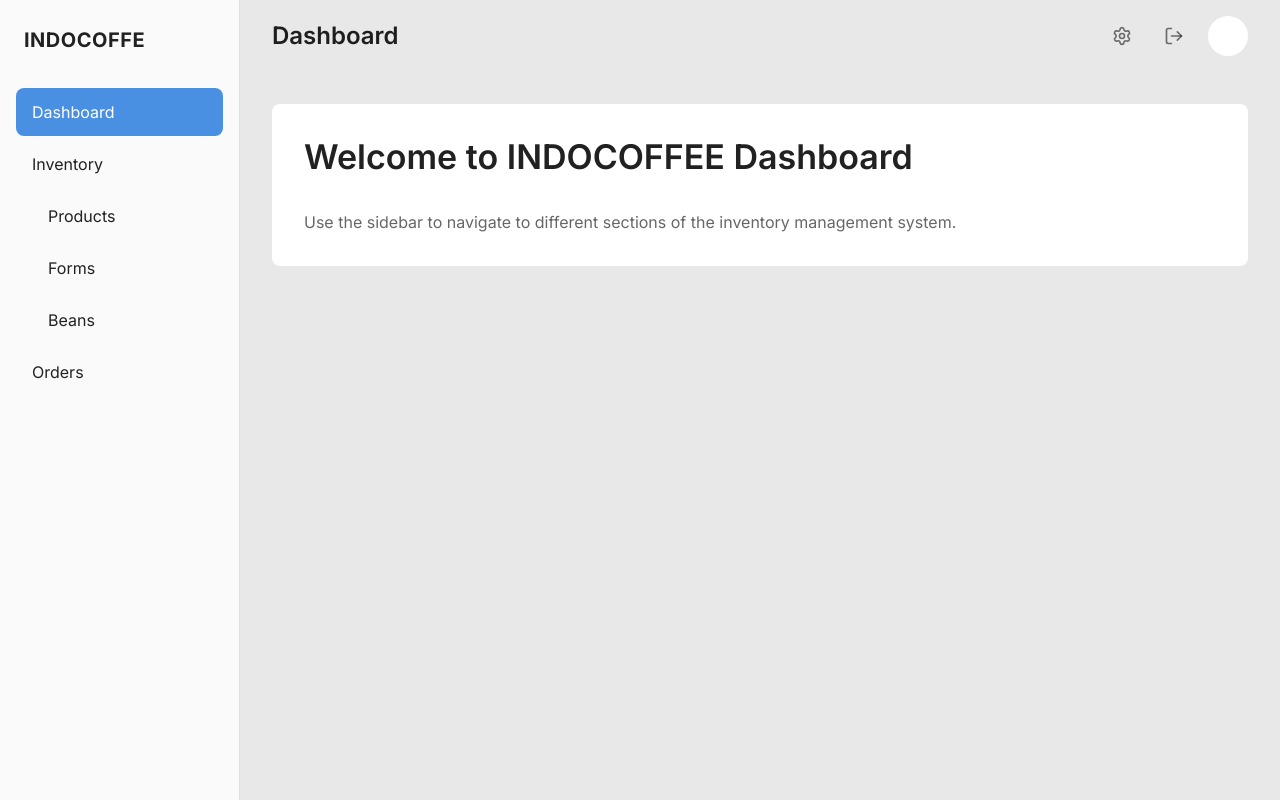
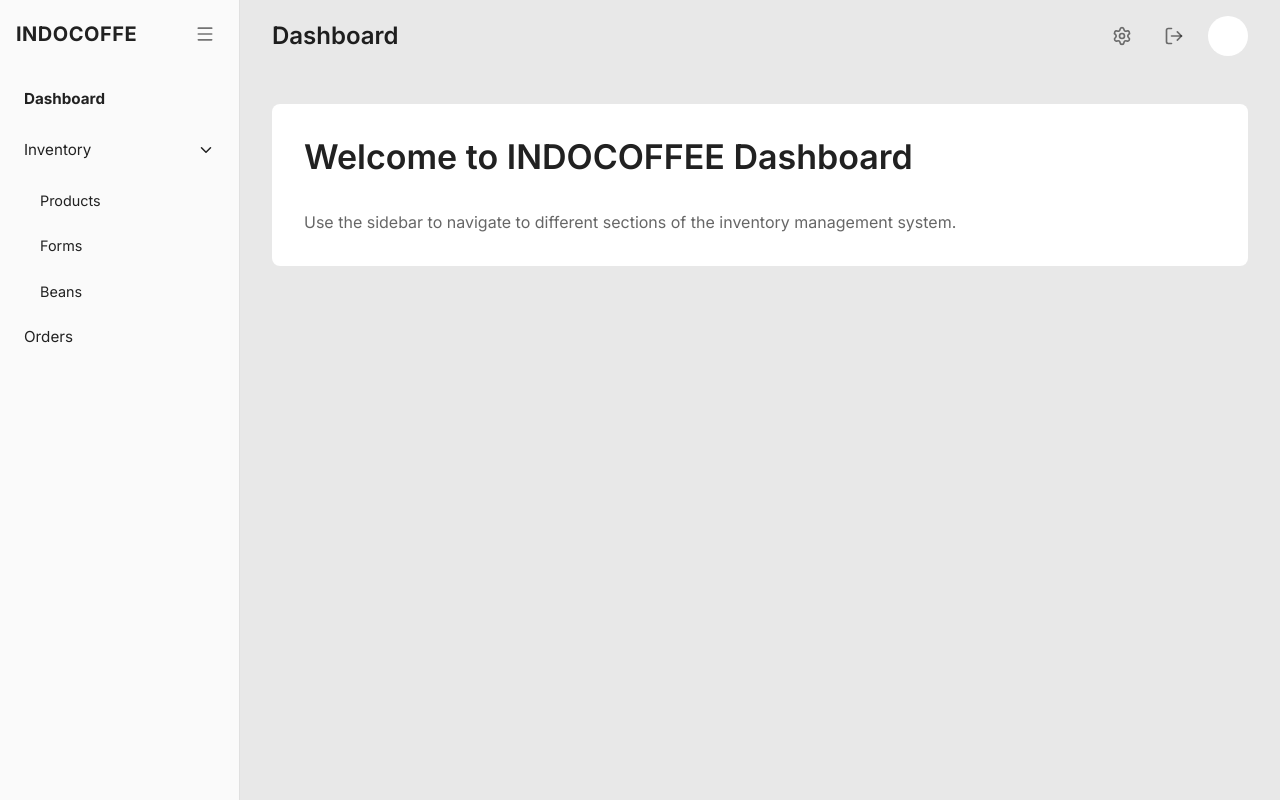
Before and after one commit to faizisyellow/indocoffee-dashboard, a React (Vite) app: page / in a window 1280 px wide. Built offline with nearby package versions, Linux system fonts and the light colour scheme; sample sign-in values are in the browser's storage.

Commit message:
Layout: Update sidebar to be collapsible

```diff
--- a/src/components/Layout.tsx
+++ b/src/components/Layout.tsx
@@ -8,16 +8,28 @@ import {
   Typography,
   Avatar,
   IconButton,
+  Collapse,
 } from "@mui/material";
-import { Settings, LogOut } from "lucide-react";
+import {
+  Settings,
+  LogOut,
+  Menu,
+  ChevronDown,
+  ChevronRight,
+} from "lucide-react";
 import { authService } from "../lib/auth";
 import { useNavigate, useLocation, Outlet } from "react-router";
+import { useState } from "react";
 
 const drawerWidth = 240;
 
 export function Layout() {
   const navigate = useNavigate();
   const location = useLocation();
+  const [sidebarOpen, setSidebarOpen] = useState(true);
+  const [openMenus, setOpenMenus] = useState<Record<string, boolean>>({
+    inventory: true,
+  });
 
   const handleLogout = () => {
     authService.logout();
@@ -26,18 +38,29 @@ export function Layout() {
 
   const menuItems = [
     { label: "Dashboard", path: "/" },
-    { label: "Inventory", path: "/inventory", isParent: true },
-    { label: "Products", path: "/inventory/products", indent: true },
-    { label: "Forms", path: "/inventory/forms", indent: true },
-    { label: "Beans", path: "/inventory/beans", indent: true },
+    {
+      label: "Inventory",
+      path: "/inventory",
+      isParent: true,
+      children: [
+        { label: "Products", path: "/inventory/products" },
+        { label: "Forms", path: "/inventory/forms" },
+        { label: "Beans", path: "/inventory/beans" },
+      ],
+    },
     { label: "Orders", path: "/orders" },
   ];
 
   const isActive = (path: string): boolean => {
-    if (path === "/") {
-      return location.pathname === "/";
-    }
+    if (path === "/") return location.pathname === "/";
     return location.pathname.startsWith(path);
+  };
+
+  const handleToggleMenu = (menuPath: string) => {
+    setOpenMenus((prev) => ({
+      ...prev,
+      [menuPath]: !prev[menuPath],
+    }));
   };
 
   return (
@@ -45,56 +68,128 @@ export function Layout() {
       <Drawer
         variant="permanent"
         sx={{
-          width: drawerWidth,
+          width: sidebarOpen ? drawerWidth : 70,
           flexShrink: 0,
+          transition: "width 0.3s",
           "& .MuiDrawer-paper": {
-            width: drawerWidth,
+            width: sidebarOpen ? drawerWidth : 70,
+            transition: "width 0.3s",
             boxSizing: "border-box",
             bgcolor: "#fafafa",
             borderRight: "1px solid #e0e0e0",
+            overflowX: "hidden",
           },
         }}
       >
-        <Box sx={{ p: 3 }}>
+        <Box
+          sx={{
+            display: "flex",
+            alignItems: "center",
+            justifyContent: sidebarOpen ? "space-between" : "center",
+            p: 2,
+          }}
+        >
+          {sidebarOpen && (
             <Typography
               variant="h6"
               sx={{ fontWeight: 700, letterSpacing: "0.5px" }}
             >
               INDOCOFFE
             </Typography>
+          )}
+          <IconButton onClick={() => setSidebarOpen(!sidebarOpen)}>
+            <Menu size={20} />
+          </IconButton>
         </Box>
 
-        <List sx={{ px: 2 }}>
+        <List sx={{ px: 1 }}>
           {menuItems.map((item) => {
-            if (item.isParent) {
+            const active = isActive(item.path);
+
+            const typographySlots = {
+              primary: {
+                sx: {
+                  fontWeight: active ? 700 : 400,
+                  color: "text.primary",
+                  fontSize: "0.95rem",
+                  transition: "font-weight 0.2s",
+                },
+              },
+            };
+
+            if (item.isParent && item.children) {
+              const key = item.label.toLowerCase();
+              const open = openMenus[key] ?? false;
+
               return (
-                <ListItem key={item.label} disablePadding sx={{ mb: 0.5 }}>
+                <Box key={item.label}>
+                  <ListItem disablePadding sx={{ mb: 0.5 }}>
                     <ListItemButton
-                    selected={location.pathname.includes("/inventory")}
+                      onClick={() => handleToggleMenu(key)}
                       sx={{
                         borderRadius: 2,
-                      bgcolor: location.pathname.includes("/inventory")
-                        ? "#4A90E2"
-                        : "transparent",
-                      color: location.pathname.includes("/inventory")
-                        ? "white"
-                        : "text.primary",
-                      "&:hover": {
-                        bgcolor: location.pathname.includes("/inventory")
-                          ? "#357ABD"
-                          : "rgba(0, 0, 0, 0.04)",
-                      },
-                      "&.Mui-selected": {
-                        bgcolor: "#4A90E2",
-                        "&:hover": {
-                          bgcolor: "#357ABD",
+                        justifyContent: sidebarOpen
+                          ? "space-between"
+                          : "center",
+                        px: sidebarOpen ? 2 : 0,
+                        "&:hover": { bgcolor: "rgba(0,0,0,0.04)" },
+                      }}
+                    >
+                      {sidebarOpen && (
+                        <>
+                          <ListItemText
+                            primary={item.label}
+                            slotProps={typographySlots}
+                          />
+                          {open ? (
+                            <ChevronDown size={18} />
+                          ) : (
+                            <ChevronRight size={18} />
+                          )}
+                        </>
+                      )}
+                    </ListItemButton>
+                  </ListItem>
+
+                  {sidebarOpen && (
+                    <Collapse in={open} timeout="auto" unmountOnExit>
+                      <List component="div" disablePadding>
+                        {item.children.map((child) => {
+                          const childActive = isActive(child.path);
+                          return (
+                            <ListItem key={child.label} disablePadding>
+                              <ListItemButton
+                                onClick={() => navigate(child.path)}
+                                sx={{
+                                  pl: sidebarOpen ? 4 : 0,
+                                  justifyContent: sidebarOpen
+                                    ? "flex-start"
+                                    : "center",
+                                  "&:hover": { bgcolor: "rgba(0,0,0,0.04)" },
+                                }}
+                              >
+                                {sidebarOpen && (
+                                  <ListItemText
+                                    primary={child.label}
+                                    slotProps={{
+                                      primary: {
+                                        sx: {
+                                          fontWeight: childActive ? 700 : 400,
+                                          color: "text.primary",
+                                          fontSize: "0.9rem",
                                         },
                                       },
                                     }}
-                  >
-                    <ListItemText primary={item.label} />
+                                  />
+                                )}
                               </ListItemButton>
                             </ListItem>
+                          );
+                        })}
+                      </List>
+                    </Collapse>
+                  )}
+                </Box>
               );
             }
 
@@ -102,26 +197,19 @@ export function Layout() {
               <ListItem key={item.label} disablePadding sx={{ mb: 0.5 }}>
                 <ListItemButton
                   onClick={() => navigate(item.path)}
-                  selected={isActive(item.path)}
                   sx={{
                     borderRadius: 2,
-                    pl: item.indent ? 4 : 2,
-                    bgcolor: isActive(item.path) ? "#4A90E2" : "transparent",
-                    color: isActive(item.path) ? "white" : "text.primary",
-                    "&:hover": {
-                      bgcolor: isActive(item.path)
-                        ? "#357ABD"
-                        : "rgba(0, 0, 0, 0.04)",
-                    },
-                    "&.Mui-selected": {
-                      bgcolor: "#4A90E2",
-                      "&:hover": {
-                        bgcolor: "#357ABD",
-                      },
-                    },
+                    justifyContent: sidebarOpen ? "flex-start" : "center",
+                    px: sidebarOpen ? 2 : 0,
+                    "&:hover": { bgcolor: "rgba(0,0,0,0.04)" },
                   }}
                 >
-                  <ListItemText primary={item.label} />
+                  {sidebarOpen && (
+                    <ListItemText
+                      primary={item.label}
+                      slotProps={typographySlots}
+                    />
+                  )}
                 </ListItemButton>
               </ListItem>
             );
@@ -129,10 +217,17 @@ export function Layout() {
         </List>
       </Drawer>
 
+      {/* Main Content */}
       <Box
         component="main"
-        sx={{ flexGrow: 1, minHeight: "100vh", bgcolor: "#e8e8e8" }}
+        sx={{
+          flexGrow: 1,
+          minHeight: "100vh",
+          bgcolor: "#e8e8e8",
+          transition: "margin-left 0.3s",
+        }}
       >
+        {/* Top bar */}
         <Box
           sx={{
             display: "flex",
```
Lines whose indentation alone changed are shown as unchanged.
